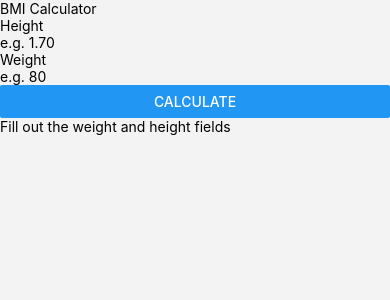
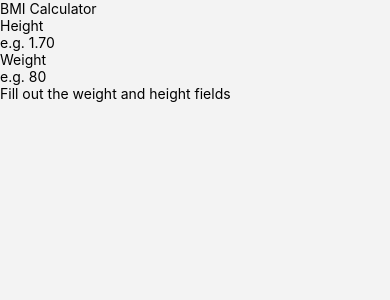
Before and after one commit to henriqueclaranhan/bmi-calculator, a React Native app: screen / in a window 390 px wide. Shown: the top 300 px of the page. Built offline with nearby package versions, Linux system fonts and the light colour scheme.

Commit message:
replace Button with TouchableOpacity

```diff
--- a/src/components/Form/index.js
+++ b/src/components/Form/index.js
@@ -1,5 +1,5 @@
 import React, { useState } from 'react';
-import { View, Text, TextInput, Button, Keyboard } from 'react-native';
+import { View, Text, TextInput, TouchableOpacity, Keyboard } from 'react-native';
 import BmiResult from './BmiResult';
 
 export default function Form(){
@@ -34,7 +34,7 @@ export default function Form(){
                <TextInput onChangeText={setHeight} value={height} placeholder="e.g. 1.70" keyboardType="numeric" />
                <Text>Weight</Text>
                <TextInput onChangeText={setWeight} value={weight} placeholder="e.g. 80" keyboardType="numeric" />
-               <Button title="Calculate" onPress={ () => { validateValues() } } />
+               <TouchableOpacity title="Calculate" onPress={ () => { validateValues() } } />
            </View>
            <BmiResult bmiResultMessage={message} bmiResult={bmi}/>
         </View>
```
